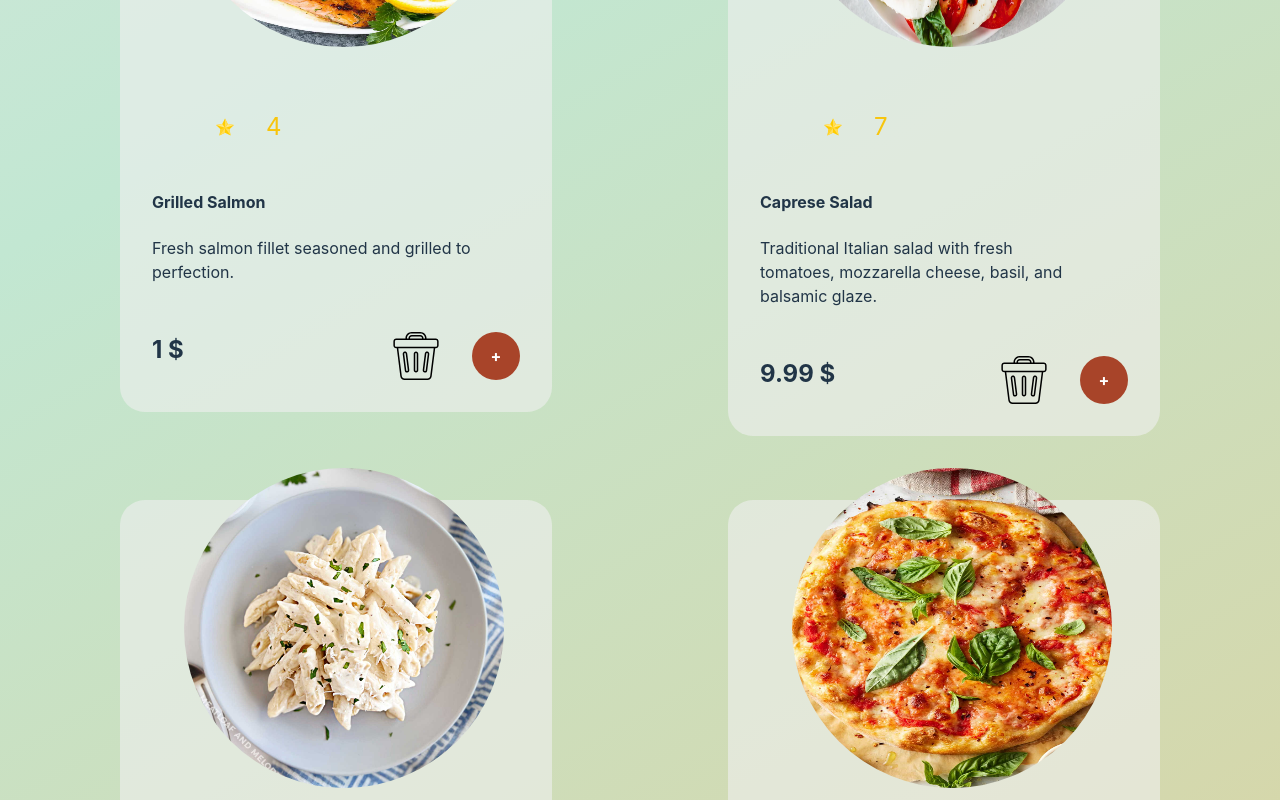
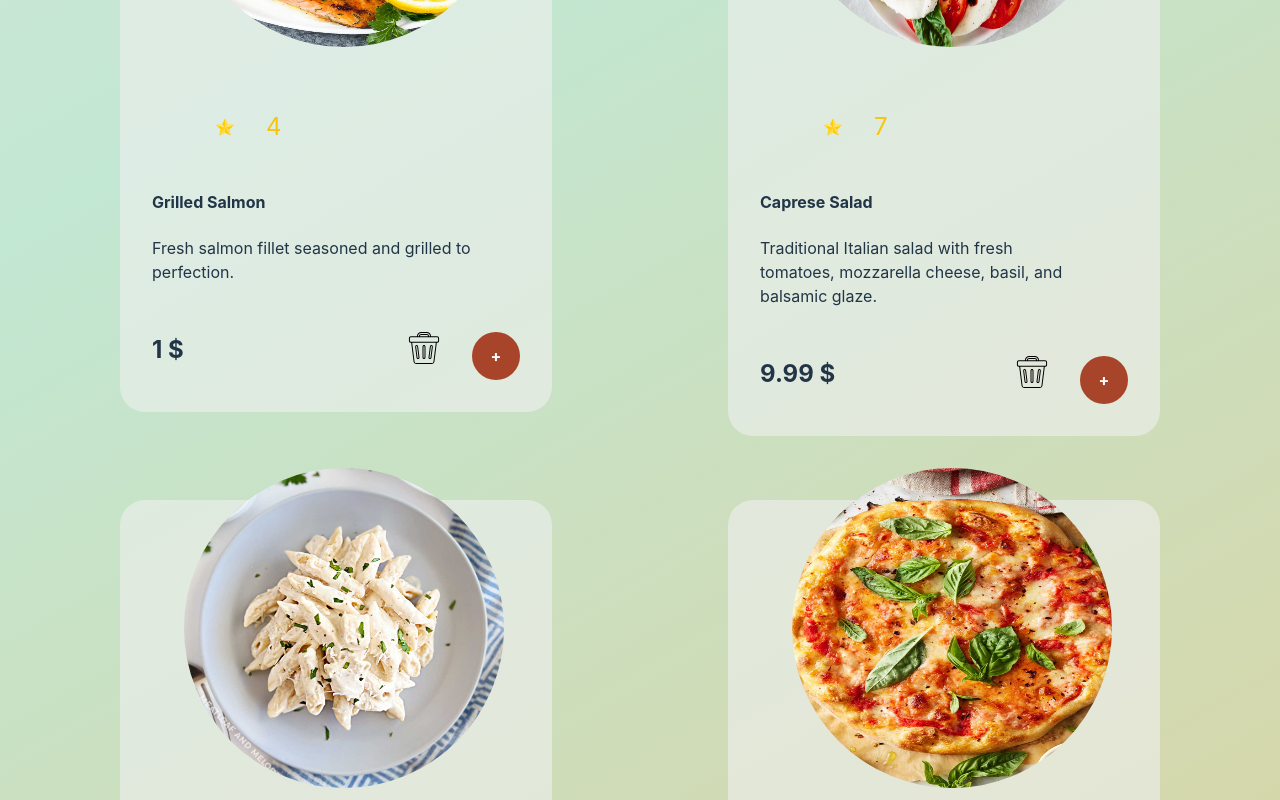
Before and after one commit to japara/Start-up-task, a React (Vite) app: page / in a window 1280 px wide. Shown: the part 1346-2146 px from the top of the page. Built offline with nearby package versions, Linux system fonts and the light colour scheme.

Commit message:
pointer change

```diff
--- a/src/css/styles.css
+++ b/src/css/styles.css
@@ -141,7 +141,8 @@ div button {
 #price-box img {
   position: relative;
   top: 2rem;
-  height: 3rem;
+  height: 2rem;
+  cursor: pointer;
 }
 
 #circle-btn {
```
